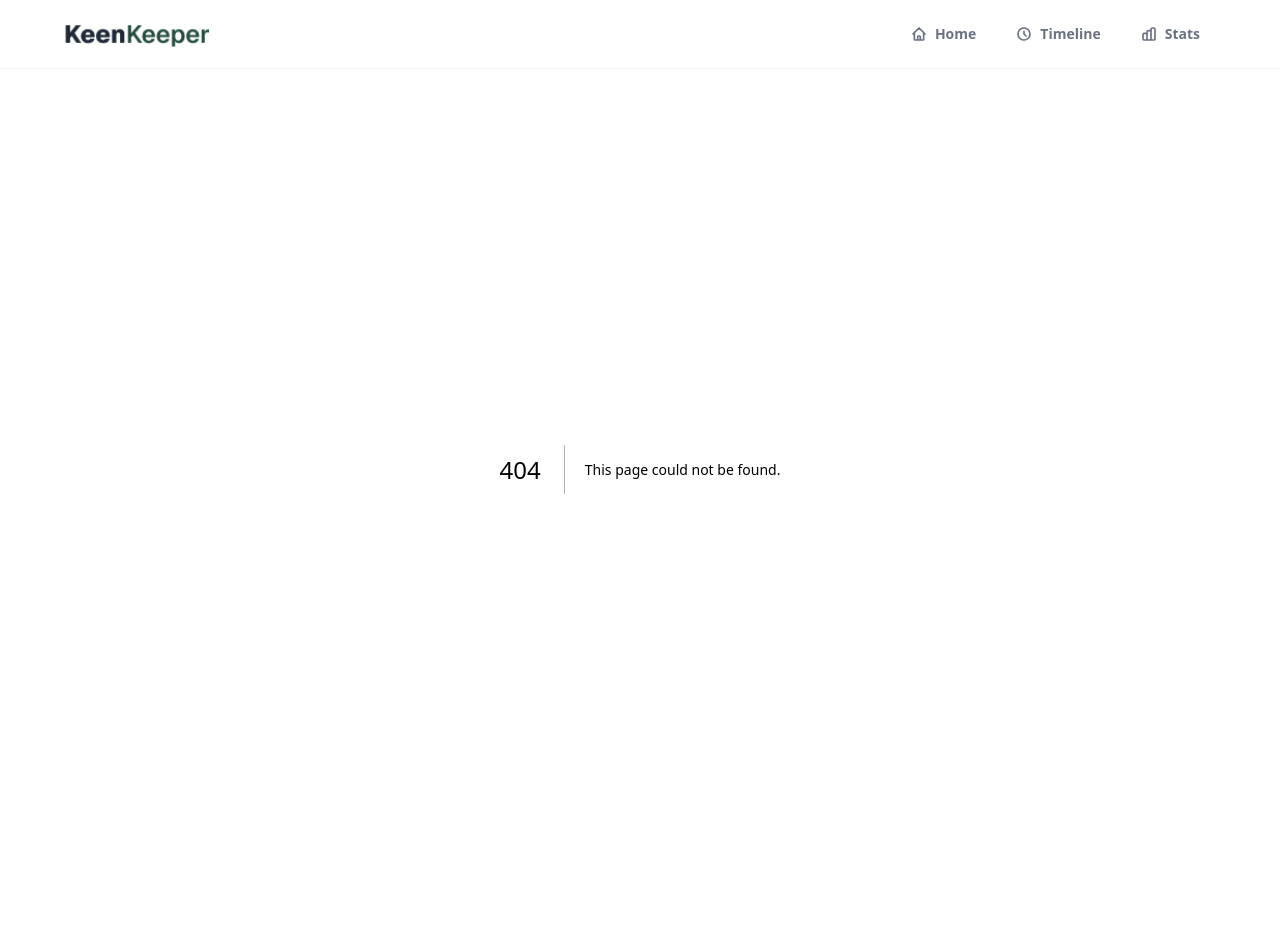
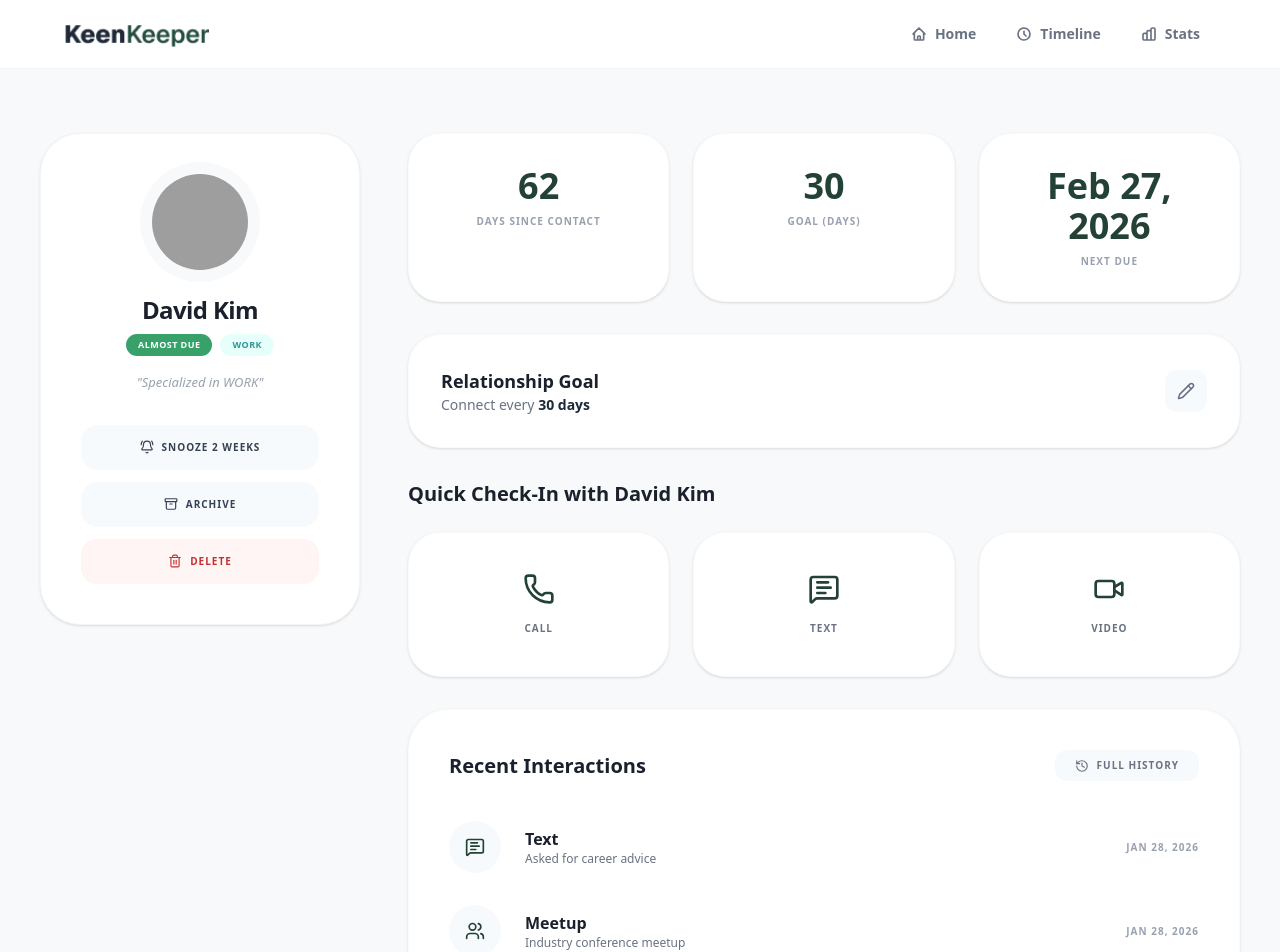
Before and after one commit to SabirMCoadCraftier/KeenKeeper-Keep-Your-Friendships-Alive, a Next.js app: page /friend/1 in a window 1280 px wide. Before the commit this address had no page. Shown: the top 952 px of the page. Before the commit the page ends 869 px from the top, so only its background shows below. Built offline with nearby package versions, Linux system fonts and the light colour scheme; grey boxes are pictures that could not be loaded.

Commit message:
Aded Friendship section

```diff
--- /dev/null
+++ b/src/app/friend/[id]/page.jsx
@@ -0,0 +1,178 @@
+"use client";
+
+import React, { useState, useEffect } from 'react';
+import { useParams } from 'next/navigation';
+import {
+  Clock,
+  Target,
+  CalendarClock,
+  BellRing,
+  Archive,
+  Trash2,
+  Phone,
+  MessageSquareText,
+  Video,
+  History,
+  Pencil,
+  Users
+} from 'lucide-react';
+import Footer from '../../components/Footer';
+
+const interactionIcons = {
+  Text: MessageSquareText,
+  Meetup: Users,
+  Video: Video,
+};
+
+const recentInteractions = [
+  { type: "Text", desc: "Asked for career advice", date: "Jan 28, 2026" },
+  { type: "Meetup", desc: "Industry conference meetup", date: "Jan 28, 2026" },
+  { type: "Video", desc: "Asked for career advice", date: "Jan 28, 2026" },
+  { type: "Text", desc: "Asked for career advice", date: "Jan 28, 2026" },
+];
+
+export default function FriendDetails() {
+  const params = useParams();
+  const [friend, setFriend] = useState(null);
+
+  useEffect(() => {
+    const fetchFriendData = async () => {
+      try {
+        const response = await fetch('/friends.json');
+        const data = await response.json();
+        const foundFriend = data.find(f => f.id.toString() === params.id);
+        setFriend(foundFriend);
+      } catch (error) {
+        console.error("Error fetching friend data:", error);
+      }
+    };
+
+    if (params.id) {
+      fetchFriendData();
+    }
+  }, [params.id]);
+
+  if (!friend) {
+    return (
+      <div className="min-h-screen flex items-center justify-center bg-[#F8F9FA]">
+        <p className="text-xl font-bold text-gray-400">Loading friend profile...</p>
+      </div>
+    );
+  }
+
+  return (
+    <div className="bg-[#F8F9FA] min-h-screen flex flex-col font-sans">
+      <main className="flex-grow max-w-7xl mx-auto px-10 pt-16 pb-24 w-full">
+        <div className="flex flex-col lg:flex-row gap-12">
+
+          <aside className="w-full lg:w-[320px] flex-shrink-0">
+            <div className="bg-white p-10 rounded-[40px] shadow-sm border border-gray-100 text-center flex flex-col items-center sticky top-24">
+              <img
+                src={friend.picture}
+                className="w-24 h-24 rounded-full object-cover mb-6 ring-[12px] ring-[#F8F9FA]"
+                alt={friend.name}
+              />
+              <h1 className="font-bold text-2xl text-[#1A202C] mb-2 tracking-tight"> {friend.name} </h1>
+
+              <div className="flex gap-2 mb-4">
+                <span className={`text-white text-[9px] px-3 py-1 rounded-full font-black uppercase tracking-wider ${friend.status === 'overdue' ? 'bg-[#FF4D4D]' : 'bg-[#38A169]'}`}>
+                  {friend.status}
+                </span>
+                {friend.tags && friend.tags.map((tag, index) => (
+                  <span key={index} className="bg-[#E6FFFA] text-[#319795] text-[9px] px-3 py-1 rounded-full font-black uppercase tracking-wider">
+                    {tag}
+                  </span>
+                ))}
+              </div>
+
+              <p className="text-gray-400 text-[13px] italic mb-8 leading-relaxed">
+                "Specialized in {friend.tags ? friend.tags[0] : 'Networking'}"
+              </p>
+
+              <div className="w-full flex flex-col gap-3">
+                <button className="w-full flex items-center justify-center gap-2 bg-[#F7FAFC] hover:bg-gray-100 text-gray-700 py-3.5 rounded-2xl text-[10px] font-bold uppercase tracking-widest border border-gray-50 transition-all">
+                  <BellRing size={14} /> Snooze 2 Weeks
+                </button>
+                <button className="w-full flex items-center justify-center gap-2 bg-[#F7FAFC] hover:bg-gray-100 text-gray-700 py-3.5 rounded-2xl text-[10px] font-bold uppercase tracking-widest border border-gray-50 transition-all">
+                  <Archive size={14} /> Archive
+                </button>
+                <button className="w-full flex items-center justify-center gap-2 bg-[#FFF5F5] hover:bg-red-50 text-[#C53030] py-3.5 rounded-2xl text-[10px] font-bold uppercase tracking-widest border border-red-50 transition-all">
+                  <Trash2 size={14} /> Delete
+                </button>
+              </div>
+            </div>
+          </aside>
+
+          <section className="flex-grow flex flex-col gap-8">
+            <div className="grid grid-cols-1 md:grid-cols-3 gap-6">
+              {[
+                { label: "Days Since Contact", value: "62", icon: Clock },
+                { label: "Goal (Days)", value: "30", icon: Target },
+                { label: "Next Due", value: "Feb 27, 2026", icon: CalendarClock },
+              ].map((stat, i) => (
+                <div key={i} className="bg-white p-8 rounded-[32px] shadow-sm border border-gray-50 text-center">
+                  <p className="text-4xl font-black text-[#234235] mb-2">{stat.value}</p>
+                  <p className="text-[10px] text-gray-400 uppercase font-black tracking-widest">{stat.label}</p>
+                </div>
+              ))}
+            </div>
+
+            <div className="bg-white p-8 rounded-[32px] shadow-sm border border-gray-50 flex items-center justify-between">
+              <div>
+                <h3 className="text-lg font-bold text-[#1A202C]">Relationship Goal</h3>
+                <p className="text-sm text-gray-500">Connect every <span className="font-bold text-gray-800">30 days</span></p>
+              </div>
+              <button className="bg-[#F7FAFC] p-3 rounded-xl text-gray-500 hover:bg-gray-100 transition-all">
+                <Pencil size={18} />
+              </button>
+            </div>
+
+            <div>
+              <h3 className="text-xl font-bold text-[#1A202C] mb-6">Quick Check-In with {friend.name}</h3>
+              <div className="grid grid-cols-3 gap-6">
+                {[
+                  { label: "Call", icon: Phone },
+                  { label: "Text", icon: MessageSquareText },
+                  { label: "Video", icon: Video },
+                ].map((check, i) => (
+                  <button key={i} className="bg-white py-10 rounded-[32px] shadow-sm border border-gray-50 hover:border-[#234235] transition-all flex flex-col items-center group">
+                    <check.icon className="w-8 h-8 text-[#234235] mb-4 group-hover:scale-110 transition-transform" />
+                    <p className="text-[10px] text-gray-500 uppercase font-black tracking-widest">{check.label}</p>
+                  </button>
+                ))}
+              </div>
+            </div>
+
+            <div className="bg-white p-10 rounded-[40px] shadow-sm border border-gray-50">
+              <div className="flex items-center justify-between mb-10">
+                <h3 className="text-xl font-bold text-[#1A202C]">Recent Interactions</h3>
+                <button className="flex items-center gap-2 bg-[#F7FAFC] px-5 py-2 rounded-xl text-[10px] font-bold uppercase tracking-widest text-gray-500">
+                  <History size={14} /> Full History
+                </button>
+              </div>
+
+              <div className="space-y-8">
+                {recentInteractions.map((inter, i) => {
+                  const Icon = interactionIcons[inter.type];
+                  return (
+                    <div key={i} className="flex items-center gap-6">
+                      <div className="bg-[#F7FAFC] p-4 rounded-full">
+                        <Icon className="w-5 h-5 text-[#234235]" />
+                      </div>
+                      <div className="flex-grow">
+                        <p className="font-bold text-[#1A202C]">{inter.type}</p>
+                        <p className="text-xs text-gray-500">{inter.desc}</p>
+                      </div>
+                      <p className="text-[10px] text-gray-400 font-bold uppercase tracking-widest">{inter.date}</p>
+                    </div>
+                  );
+                })}
+              </div>
+            </div>
+          </section>
+        </div>
+      </main>
+      <Footer />
+    </div>
+  );
+}
```
